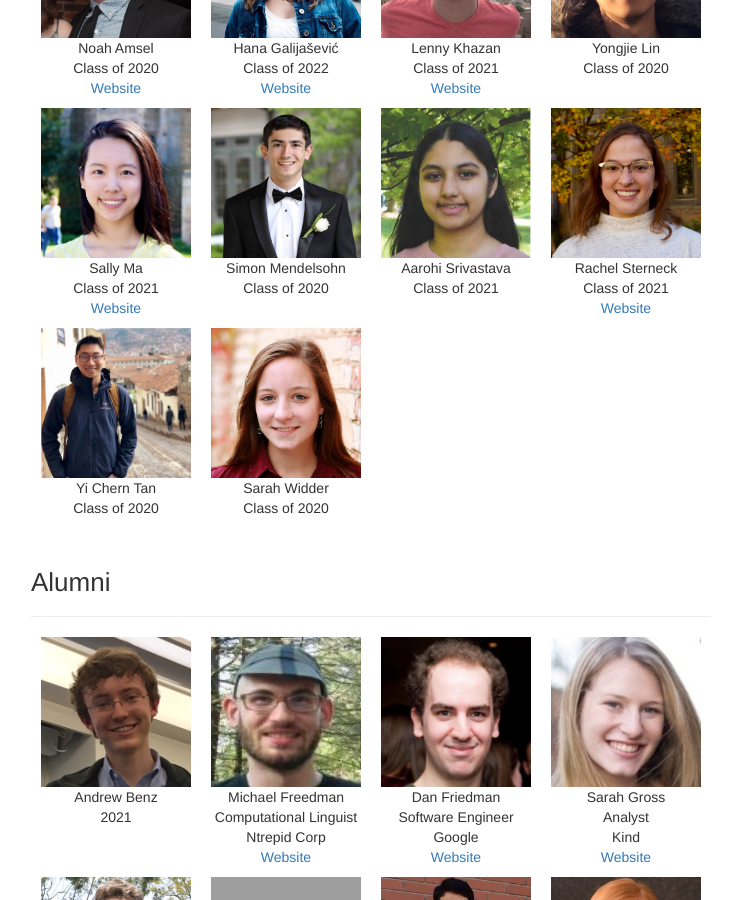
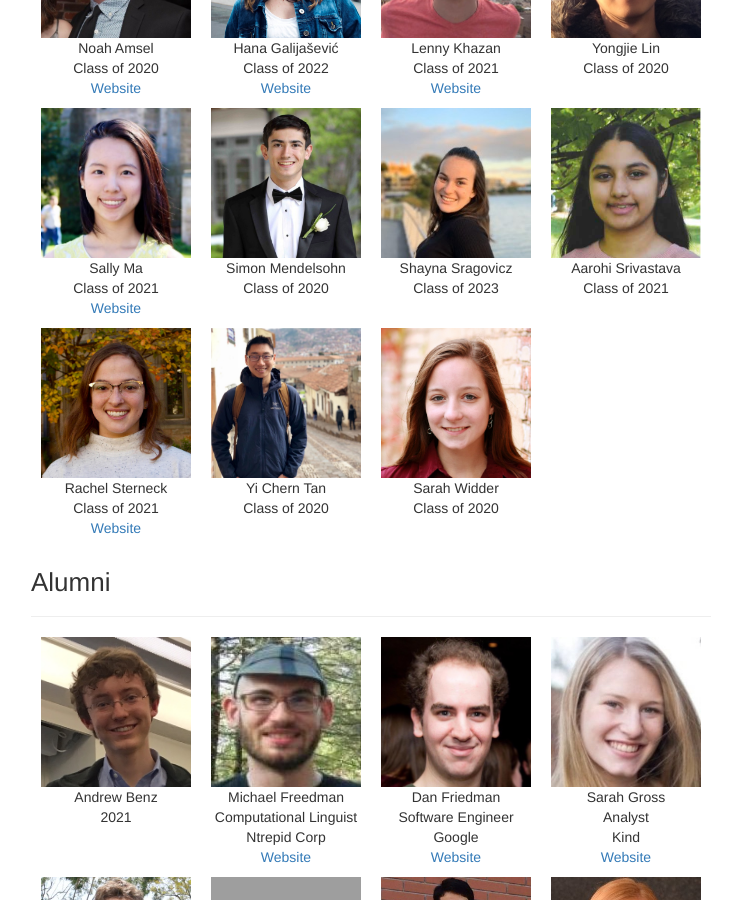
Before and after one commit to clay-lab/clay-lab.github.io, a Jekyll site: the page built from members.html, in a window 1280 px wide and 900 px high, scrolled down 1151 px. Shown: the whole window, without its empty margins (269-1001 px from the left). Built offline with Jekyll 4.4.1, drawn with Linux system fonts in a browser that asks for light colours; grey boxes are pictures that could not be loaded.

Commit message:
added shayna to members

```diff
--- a/_data/members.yml
+++ b/_data/members.yml
@@ -61,6 +61,11 @@ undergraduate:
       photo:  /photos/simon_profile.jpg
       email: simon.mendelsohn@yale.edu
       title : 2020
+
+    - name : Shayna Sragovicz
+      photo:  /photos/shayna_profile.jpg
+      email: shayna.sragovicz@yale.edu
+      title : 2023
 
     - name : Aarohi Srivastava
       photo: /photos/aarohi_profile.jpg
```
Also changed, not shown: photos/shayna_profile.jpg (added).
